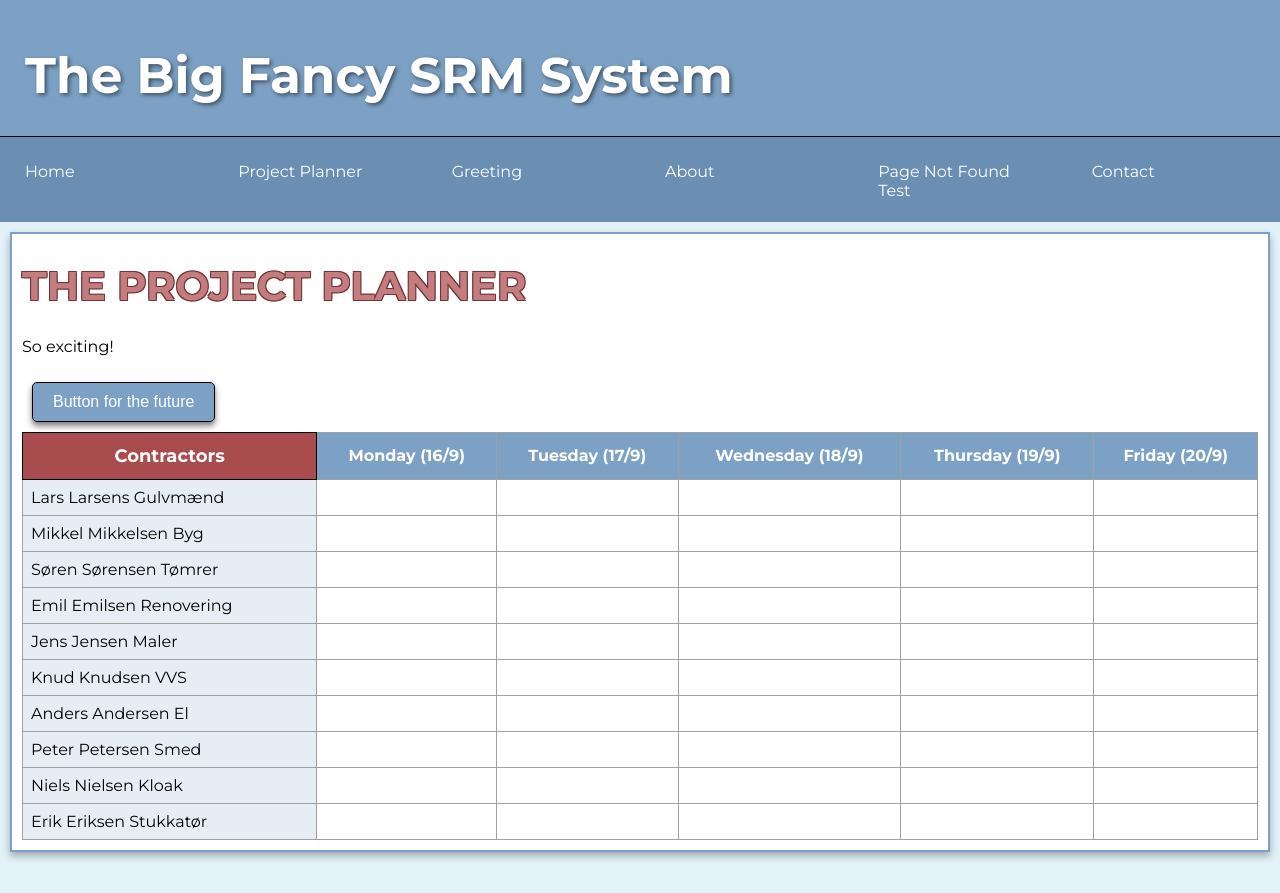
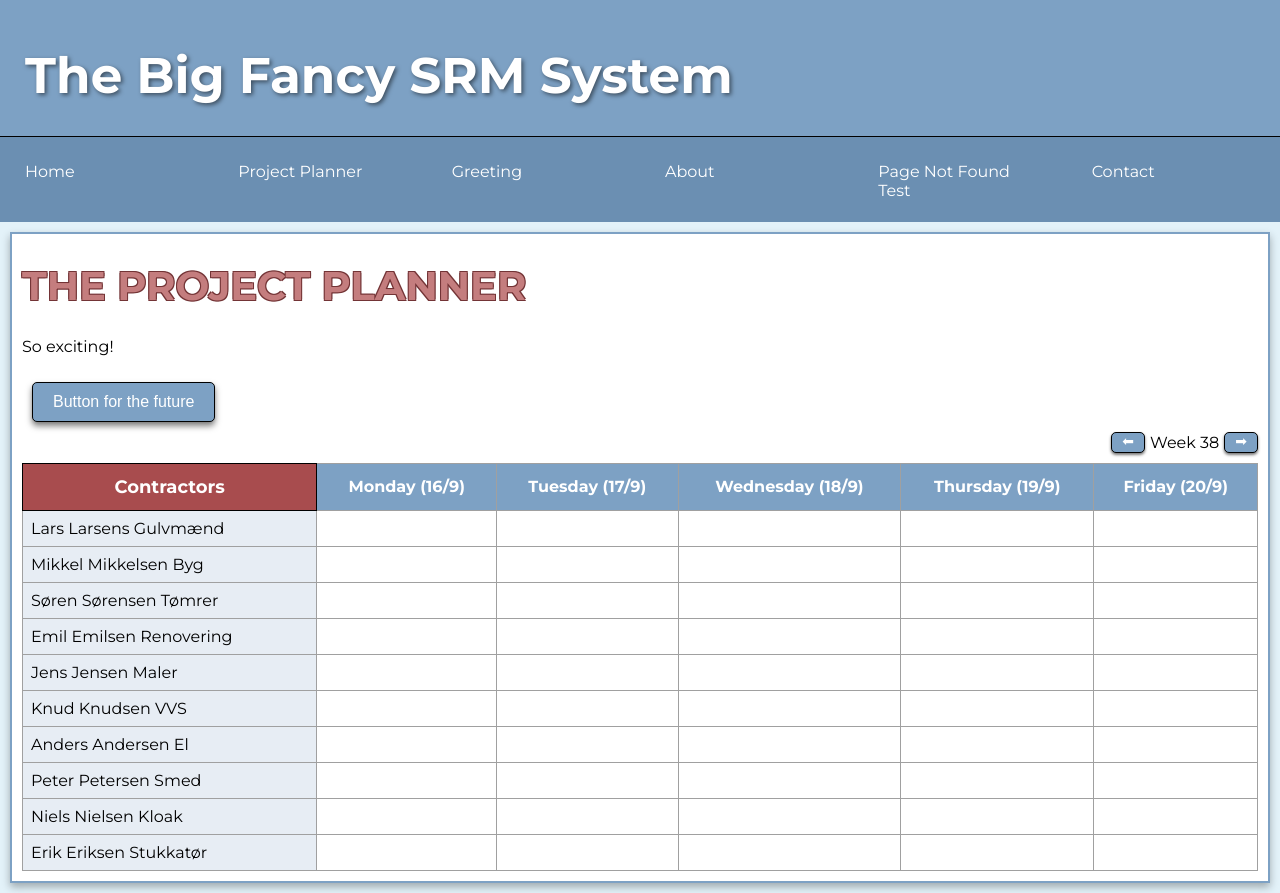
Before and after one commit to MatDat/react-testing-environment, a React (Create React App) app: page /projectPlanner in a window 1280 px wide. Before the commit the page ends 862 px from the top, so only its background shows below. Built offline with nearby package versions, Linux system fonts and the light colour scheme.

Commit message:
Refactor CSS styles and add week navigation to Tables component

```diff
--- a/src/App.css
+++ b/src/App.css
@@ -155,6 +155,10 @@ a:hover {
   color: white;
 }
 
+.highlighted-row {
+  background-color: #f5eaea;
+}
+
 .contractor-column {
   background-color: #e7edf4; /* Change this to any color you like */
   cursor: pointer;
@@ -207,6 +211,23 @@ a:hover {
 .buttonBasic:hover {
   background-color: #a4d65e;
   color: black;
-  border: 1px solid black;
+  border: 1px solid #7da1c4;
   transition: all 0.3s ease;
 }
+.weekButton {
+  font-size: 14px;
+  padding: 0px 10px 3px 10px;
+  color: white;
+  background-color: #7da1c4;
+  border: 1px solid black;
+  border-radius: 5px;
+  cursor: pointer;
+  box-shadow: 0 2px 3px rgba(0, 0, 0, 0.5), 0 1px 3px rgba(0, 0, 0, 0.08);
+}
+
+.weekButton:hover {
+  background-color: #a4d65e;
+  color: black;
+  border: 1px solid black;
+  transition: all 0.1s ease;
+}
--- a/src/Components/Tables.js
+++ b/src/Components/Tables.js
@@ -13,9 +13,26 @@ const dummyNames = [
   "Erik Eriksen Stukkatør",
 ];
 
-const getWeekDates = () => {
+//* Helper function to get week number
+const getWeekNumber = (date) => {
+  const newDate = new Date(date.getTime());
+  newDate.setHours(0, 0, 0, 0);
+  newDate.setDate(newDate.getDate() + 3 - ((newDate.getDay() + 6) % 7));
+  const week1 = new Date(newDate.getFullYear(), 0, 4);
+  return (
+    1 +
+    Math.round(
+      ((newDate.getTime() - week1.getTime()) / 86400000 -
+        3 +
+        ((week1.getDay() + 6) % 7)) /
+        7
+    )
+  );
+};
+
+const getWeekDates = (weekOffset = 0) => {
   const current = new Date();
-  const first = current.getDate() - current.getDay() + 1; // Get Monday
+  const first = current.getDate() - current.getDay() + 1 + weekOffset * 7; //* Get Monday with week offset
   const dates = [];
   for (let i = 0; i < 5; i++) {
     const date = new Date(current.setDate(first + i));
@@ -28,34 +45,70 @@ const getWeekDates = () => {
   return dates;
 };
 
-const weekDates = getWeekDates();
-
 const Tables = () => {
   const [selectedContractor, setSelectedContractor] = useState(null);
   const [tableData, setTableData] = useState(
-    dummyNames.map(() => Array(weekDates.length).fill(""))
+    dummyNames.map(() => Array(5).fill(""))
   );
+  const [weekOffset, setWeekOffset] = useState(0);
+
+  const weekDates = getWeekDates(weekOffset);
 
   const handleContractorClick = (name) => {
     setSelectedContractor(name);
   };
 
   const handleCellClick = (rowIndex, colIndex) => {
-    if (selectedContractor) {
+    if (!selectedContractor) {
+      alert("Please select a contractor first.");
+      return;
+    }
+
+    if (dummyNames[rowIndex] === selectedContractor) {
       setTableData((prevData) => {
         const newData = [...prevData];
         newData[rowIndex][colIndex] = selectedContractor;
         return newData;
       });
+    } else {
+      alert("You can only place the selected contractor in their own row.");
     }
   };
 
+  const handlePrevWeek = () => {
+    setWeekOffset((prev) => prev - 1);
+  };
+
+  const handleNextWeek = () => {
+    setWeekOffset((prev) => prev + 1);
+  };
+
   return (
+    <div>
+      <div
+        className="week-navigation"
+        style={{
+          display: "flex",
+          justifyContent: "flex-end",
+          alignItems: "center",
+          paddingBottom: "10px",
+        }}
+      >
+        <button className="weekButton" onClick={handlePrevWeek}>
+          ⬅
+        </button>
+        <span style={{ padding: "0 5px" }}>
+          Week {getWeekNumber(new Date()) + weekOffset}
+        </span>
+        <button className="weekButton" onClick={handleNextWeek}>
+          ➡
+        </button>
+      </div>
+
       <table className="fullwidth-table">
         <thead>
           <tr>
-          <th className="contractor-header">Contractors</th>{" "}
-          {/* Add this class */}
+            <th className="contractor-header">Contractors</th>
             {weekDates.map((date, index) => (
               <th key={index}>{date}</th>
             ))}
@@ -64,7 +117,10 @@ const Tables = () => {
 
         <tbody>
           {dummyNames.map((name, rowIndex) => (
-          <tr key={rowIndex}>
+            <tr
+              key={rowIndex}
+              className={selectedContractor === name ? "highlighted-row" : ""}
+            >
               <td
                 className={`contractor-column ${
                   selectedContractor === name ? "active" : ""
@@ -86,6 +142,7 @@ const Tables = () => {
           ))}
         </tbody>
       </table>
+    </div>
   );
 };
 
```
Lines whose indentation alone changed are shown as unchanged.
